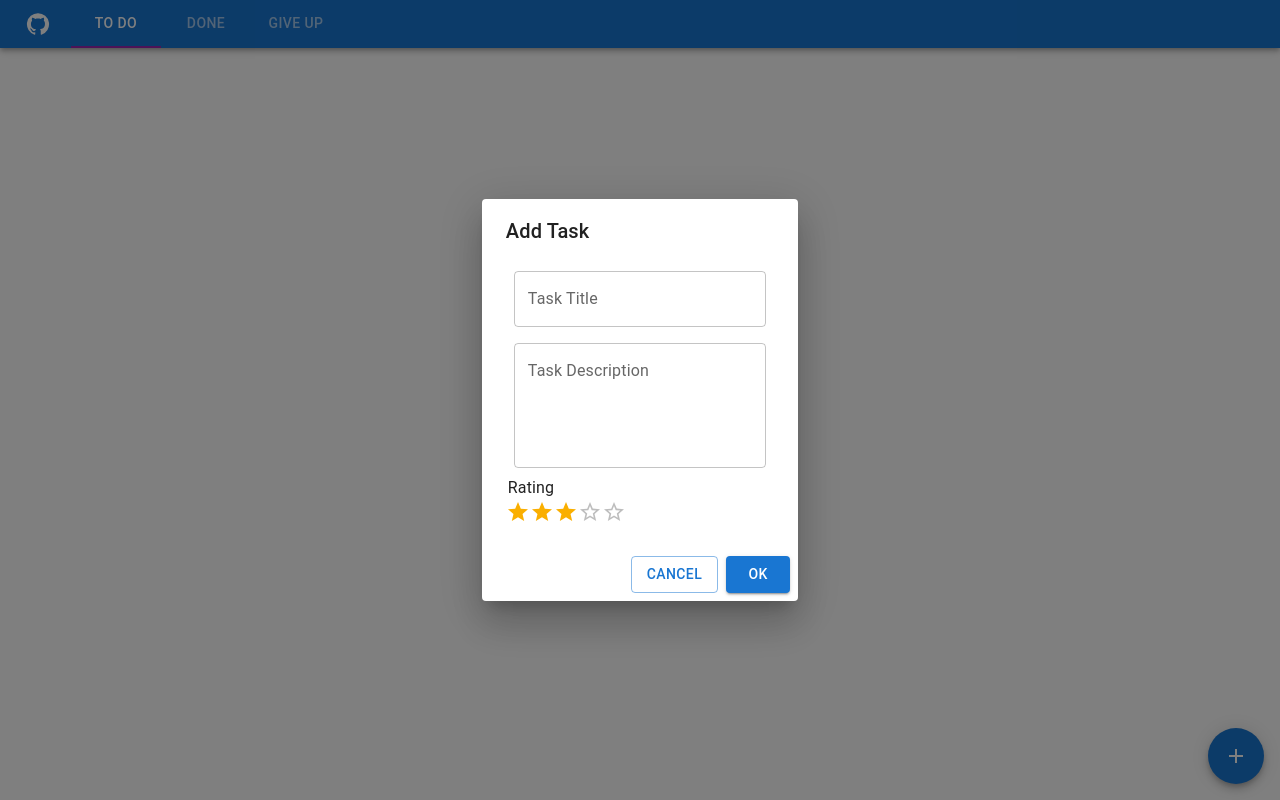
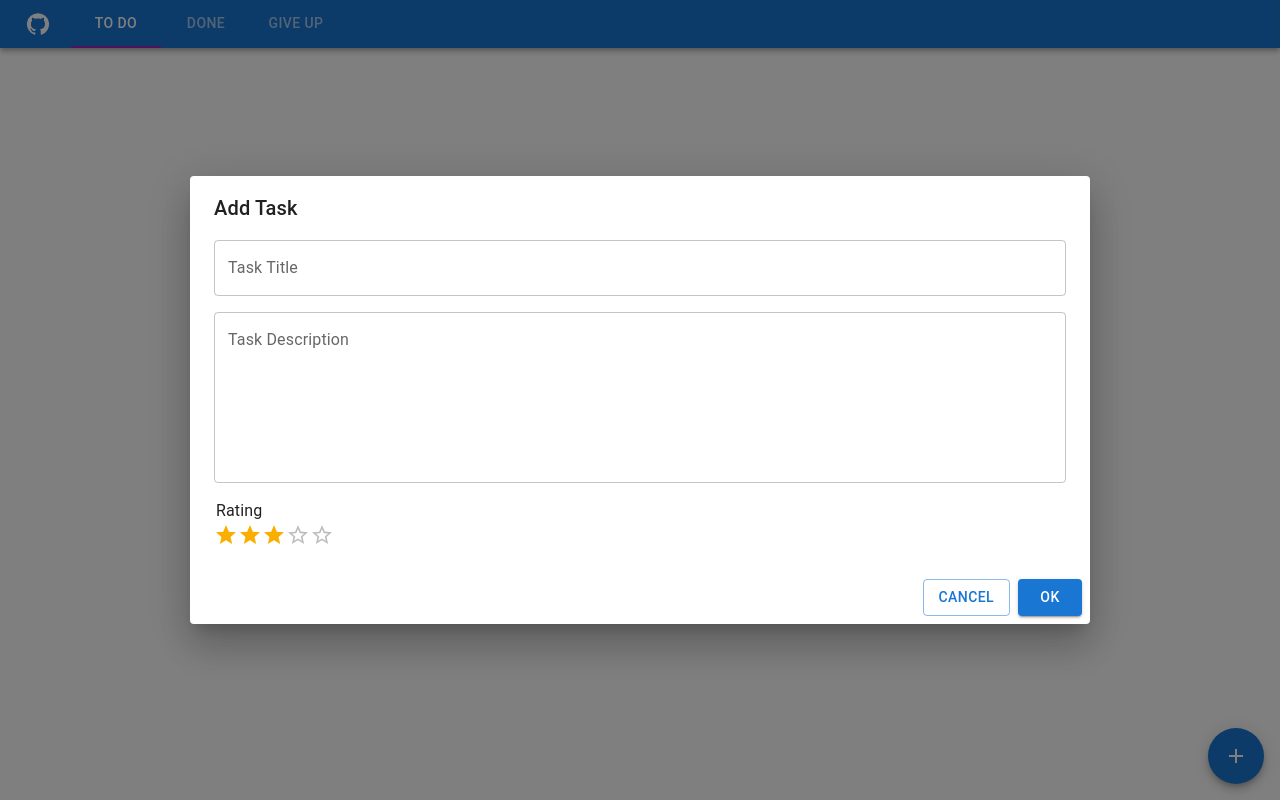
Before and after one commit to hubenchang0515/todo, a React (Create React App) app: page / in a window 1280 px wide. Both pictures are taken after a click on the button "add". Built offline with nearby package versions, Linux system fonts and the light colour scheme.

Commit message:
optimized the size of TaskEditDialog

```diff
--- a/src/TaskEditDialog.tsx
+++ b/src/TaskEditDialog.tsx
@@ -1,4 +1,4 @@
-import { Dialog, DialogTitle, DialogContent, FormControl, TextField, DialogActions, Button, Rating, Typography, Snackbar, Alert } from "@mui/material";
+import { Dialog, DialogTitle, DialogContent, FormControl, TextField, DialogActions, Button, Rating, Typography, Snackbar, Alert, Stack } from "@mui/material";
 import { TaskProps } from "./TaskCard";
 import { useState } from "react";
 
@@ -66,15 +66,20 @@ function TaskEditDialog(props:TaskEditDialogProps) {
   }
 
   return (
-      <Dialog open={props.open}>
+      <Dialog open={props.open} maxWidth="md" fullWidth={true}>
       <DialogTitle>Add Task</DialogTitle>
-      <DialogContent sx={{ '& .MuiTextField-root': { m: 1, width: '25ch' },}}>
+      <DialogContent>
         <FormControl fullWidth>
+          <Stack spacing={2}>
           <TextField label="Task Title" variant="outlined" onChange={(e) => {setTitle(e.target.value)}}/>
-          <TextField label="Task Description" variant="outlined" multiline rows={4} onChange={(e) => {setDescription(e.target.value)}}/>
+          <TextField label="Task Description" variant="outlined" multiline rows={6} onChange={(e) => {setDescription(e.target.value)}}/>
+          <div>
+            <Typography component="legend">Rating</Typography>
+            <Rating name="simple-controlled" defaultValue={3} onChange={(_, value) => {setRating(Number(value))}}/>
+          </div>
+          </Stack>
         </FormControl>
-        <Typography component="legend">Rating</Typography>
-        <Rating name="simple-controlled" defaultValue={3} onChange={(_, value) => {setRating(Number(value))}}/>
+
       </DialogContent>
       <DialogActions>
         <Button variant="outlined" onClick={onCancel}>CANCEL</Button>
```
